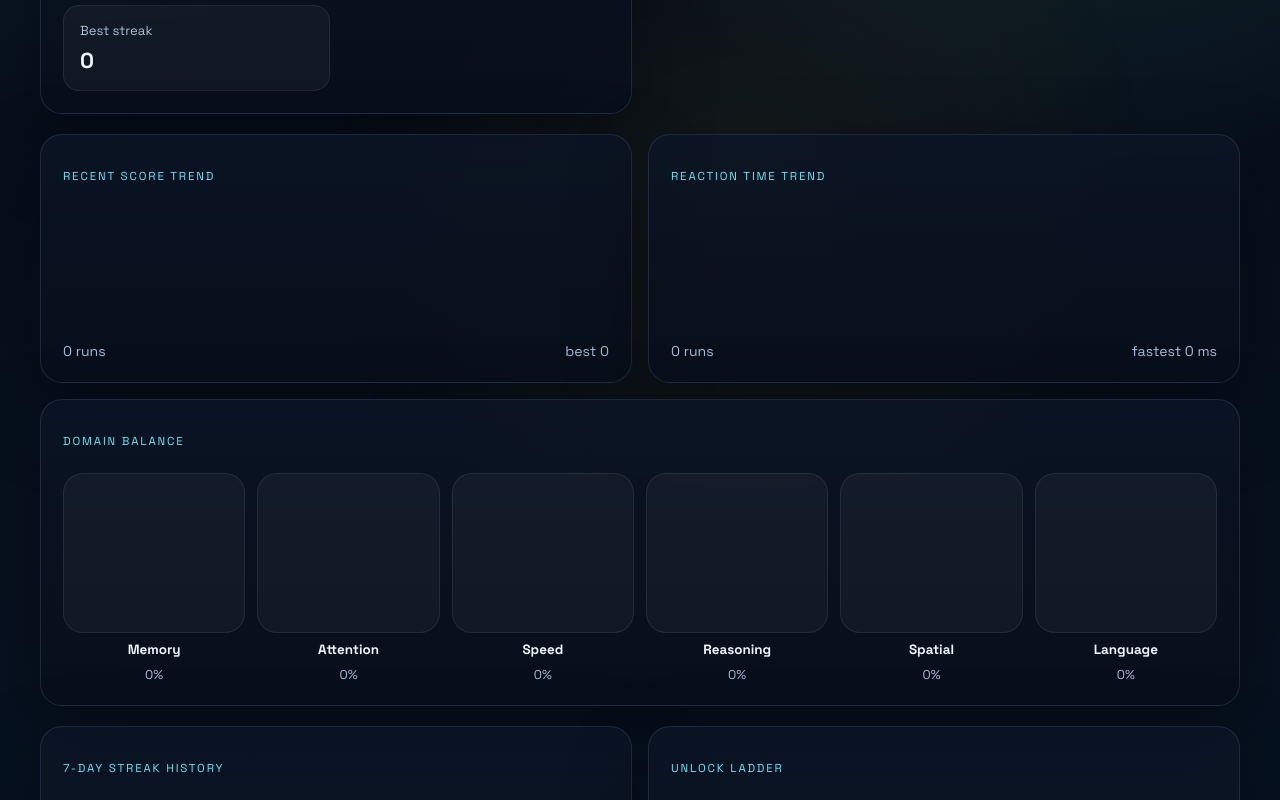
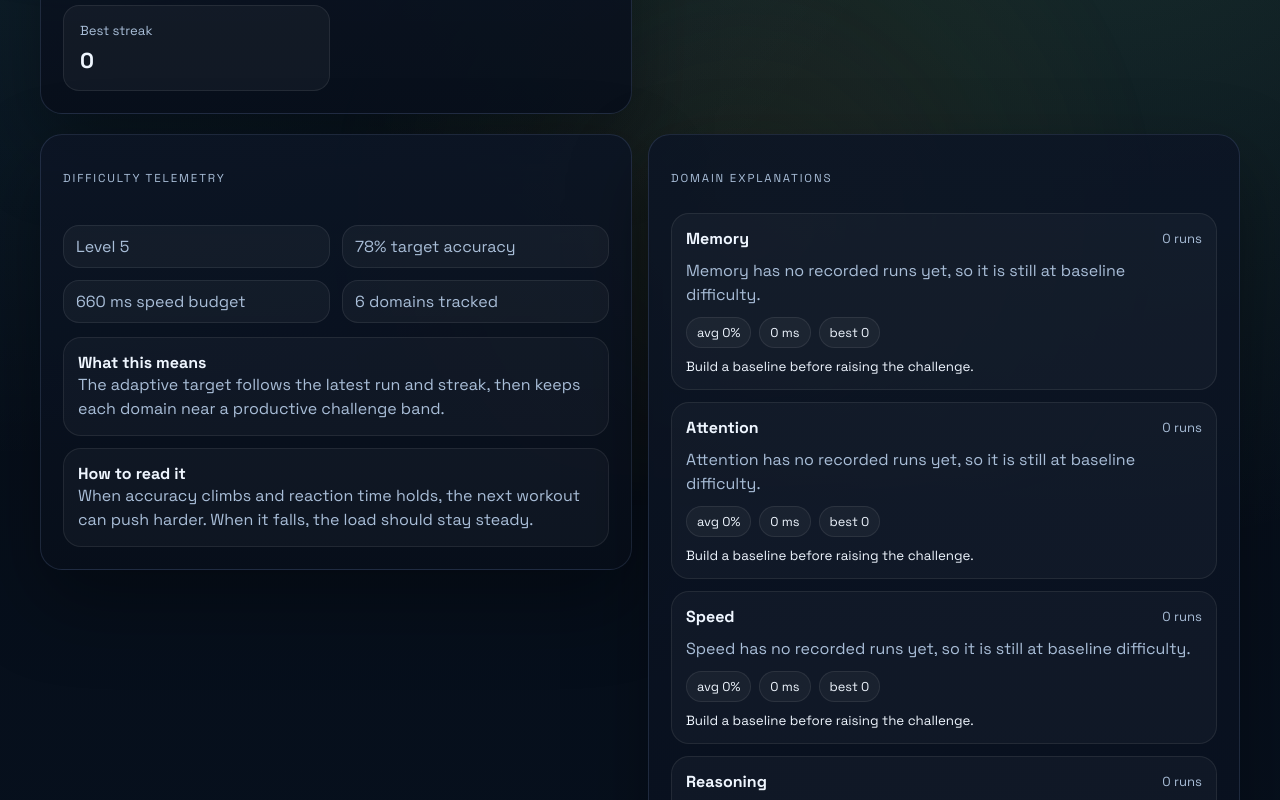
Before and after one commit to burnsco/brain-curls, a React (Vite) app: page /dashboard in a window 1280 px wide. Shown: the part 580-1380 px from the top of the page. Built offline with nearby package versions, Linux system fonts and the light colour scheme.

Commit message:
add difficulty telemetry

```diff
--- /dev/null
+++ b/src/components/difficulty-telemetry.tsx
@@ -0,0 +1,62 @@
+import { Card } from "./card";
+import type { DomainTelemetry } from "../lib/telemetry";
+
+interface DifficultyTelemetryProps {
+  domains: DomainTelemetry[];
+  overallLevel: number;
+  targetAccuracy: number;
+  speedBudgetMs: number;
+}
+
+export function DifficultyTelemetry({ domains, overallLevel, targetAccuracy, speedBudgetMs }: DifficultyTelemetryProps) {
+  return (
+    <div className="progress-layout telemetry-layout">
+      <Card className="progress-card telemetry-card">
+        <p className="panel-label">Difficulty telemetry</p>
+        <div className="session-summary">
+          <span>Level {overallLevel}</span>
+          <span>{Math.round(targetAccuracy * 100)}% target accuracy</span>
+          <span>{Math.round(speedBudgetMs)} ms speed budget</span>
+          <span>{domains.length} domains tracked</span>
+        </div>
+        <div className="telemetry-note-grid">
+          <div>
+            <strong>What this means</strong>
+            <p>
+              The adaptive target follows the latest run and streak, then keeps each domain near a productive challenge
+              band.
+            </p>
+          </div>
+          <div>
+            <strong>How to read it</strong>
+            <p>
+              When accuracy climbs and reaction time holds, the next workout can push harder. When it falls, the load
+              should stay steady.
+            </p>
+          </div>
+        </div>
+      </Card>
+
+      <Card className="progress-card telemetry-card">
+        <p className="panel-label">Domain explanations</p>
+        <div className="telemetry-domain-list">
+          {domains.map((domain) => (
+            <div key={domain.domain} className="telemetry-domain-card">
+              <div className="telemetry-domain-topline">
+                <strong>{domain.domain}</strong>
+                <span>{domain.runs} runs</span>
+              </div>
+              <p>{domain.explanation}</p>
+              <div className="telemetry-domain-metrics">
+                <span>avg {Math.round(domain.averageAccuracy * 100)}%</span>
+                <span>{Math.round(domain.averageReactionMs)} ms</span>
+                <span>best {domain.bestScore}</span>
+              </div>
+              <small>{domain.recommendation}</small>
+            </div>
+          ))}
+        </div>
+      </Card>
+    </div>
+  );
+}
--- /dev/null
+++ b/src/lib/telemetry.ts
@@ -0,0 +1,79 @@
+import { estimateNextDifficulty, type DifficultyState } from "./difficulty";
+import type { CognitiveDomain } from "../types";
+import type { ProgressState } from "../store/brain-curls-store";
+
+export interface DomainTelemetry {
+  domain: CognitiveDomain;
+  runs: number;
+  averageAccuracy: number;
+  averageReactionMs: number;
+  bestScore: number;
+  difficulty: DifficultyState;
+  explanation: string;
+  recommendation: string;
+}
+
+function formatPercent(value: number) {
+  return `${Math.round(value * 100)}%`;
+}
+
+function summarizeTrend(domain: CognitiveDomain, averageAccuracy: number, averageReactionMs: number, runs: number) {
+  if (runs === 0) {
+    return {
+      explanation: `${domain} has no recorded runs yet, so it is still at baseline difficulty.`,
+      recommendation: "Build a baseline before raising the challenge.",
+    };
+  }
+
+  if (averageAccuracy >= 0.85 && averageReactionMs <= 650) {
+    return {
+      explanation: `${domain} is stable at ${formatPercent(averageAccuracy)} accuracy with ${Math.round(averageReactionMs)} ms reactions.`,
+      recommendation: "Raise difficulty or shorten the response window next time.",
+    };
+  }
+
+  if (averageAccuracy >= 0.72) {
+    return {
+      explanation: `${domain} is holding steady at ${formatPercent(averageAccuracy)} accuracy with room to sharpen speed.`,
+      recommendation: "Keep the current level and push reaction speed slightly.",
+    };
+  }
+
+  return {
+    explanation: `${domain} is still under pressure at ${formatPercent(averageAccuracy)} accuracy, which means the current load is doing useful work.`,
+    recommendation: "Hold the difficulty steady until accuracy moves closer to target.",
+  };
+}
+
+export function buildDomainTelemetry(progress: ProgressState): DomainTelemetry[] {
+  return Object.entries(progress.domainProgress).map(([domain, stats]) => {
+    const averageAccuracy = stats.runs ? stats.totalAccuracy / stats.runs : 0;
+    const averageReactionMs = stats.runs ? stats.totalReactionMs / stats.runs : 0;
+    const difficulty = estimateNextDifficulty({
+      accuracy: stats.runs ? averageAccuracy : 0.75,
+      reactionMs: stats.runs ? averageReactionMs : 750,
+      streak: progress.currentStreak,
+    });
+    const trend = summarizeTrend(domain as CognitiveDomain, averageAccuracy, averageReactionMs, stats.runs);
+
+    return {
+      domain: domain as CognitiveDomain,
+      runs: stats.runs,
+      averageAccuracy,
+      averageReactionMs,
+      bestScore: stats.bestScore,
+      difficulty,
+      explanation: trend.explanation,
+      recommendation: trend.recommendation,
+    };
+  });
+}
+
+export function buildOverallDifficultyTelemetry(progress: ProgressState) {
+  const recent = progress.recentRuns[0];
+  return estimateNextDifficulty({
+    accuracy: recent ? recent.accuracy : 0.78,
+    reactionMs: recent ? recent.reactionMs : 750,
+    streak: progress.currentStreak,
+  });
+}
--- a/src/pages/DashboardPage.tsx
+++ b/src/pages/DashboardPage.tsx
@@ -1,12 +1,16 @@
 import { SectionHeading } from "../components/section-heading";
 import { Card } from "../components/card";
+import { DifficultyTelemetry } from "../components/difficulty-telemetry";
 import { ProgressCharts } from "../components/progress-charts";
 import { ProgressHistory } from "../components/progress-history";
+import { buildDomainTelemetry, buildOverallDifficultyTelemetry } from "../lib/telemetry";
 import { useBrainCurlsState } from "../store/brain-curls-store";
 
 export function DashboardPage() {
   const { progress } = useBrainCurlsState();
   const recent = progress.recentRuns;
+  const domainTelemetry = buildDomainTelemetry(progress);
+  const overall = buildOverallDifficultyTelemetry(progress);
 
   return (
     <main className="section-page">
@@ -44,6 +48,13 @@ export function DashboardPage() {
         </Card>
       </div>
 
+      <DifficultyTelemetry
+        domains={domainTelemetry}
+        overallLevel={overall.level}
+        targetAccuracy={overall.targetAccuracy}
+        speedBudgetMs={overall.speedBudgetMs}
+      />
+
       <ProgressCharts progress={progress} />
 
       <ProgressHistory progress={progress} />
--- a/src/styles.css
+++ b/src/styles.css
@@ -923,6 +923,80 @@ main {
   font-size: 0.88rem;
 }
 
+.telemetry-layout {
+  align-items: start;
+}
+
+.telemetry-card {
+  display: grid;
+  gap: 14px;
+}
+
+.telemetry-note-grid {
+  display: grid;
+  gap: 12px;
+}
+
+.telemetry-note-grid > div {
+  padding: 14px;
+  border-radius: 18px;
+  background: rgba(255, 255, 255, 0.03);
+  border: 1px solid rgba(255, 255, 255, 0.08);
+}
+
+.telemetry-note-grid p {
+  margin: 0;
+  color: var(--muted);
+  line-height: 1.5;
+}
+
+.telemetry-domain-list {
+  display: grid;
+  gap: 12px;
+}
+
+.telemetry-domain-card {
+  display: grid;
+  gap: 10px;
+  padding: 14px;
+  border-radius: 18px;
+  background: rgba(255, 255, 255, 0.03);
+  border: 1px solid rgba(255, 255, 255, 0.08);
+}
+
+.telemetry-domain-topline {
+  display: flex;
+  justify-content: space-between;
+  gap: 12px;
+  align-items: center;
+}
+
+.telemetry-domain-topline span {
+  color: var(--muted);
+  font-size: 0.82rem;
+}
+
+.telemetry-domain-card p {
+  margin: 0;
+  color: var(--muted);
+  line-height: 1.5;
+}
+
+.telemetry-domain-metrics {
+  display: flex;
+  flex-wrap: wrap;
+  gap: 8px;
+}
+
+.telemetry-domain-metrics span {
+  padding: 6px 10px;
+  border-radius: 999px;
+  background: rgba(255, 255, 255, 0.04);
+  border: 1px solid rgba(255, 255, 255, 0.08);
+  color: var(--text);
+  font-size: 0.8rem;
+}
+
 .choice-grid {
   display: grid;
   grid-template-columns: repeat(2, minmax(0, 1fr));
```
